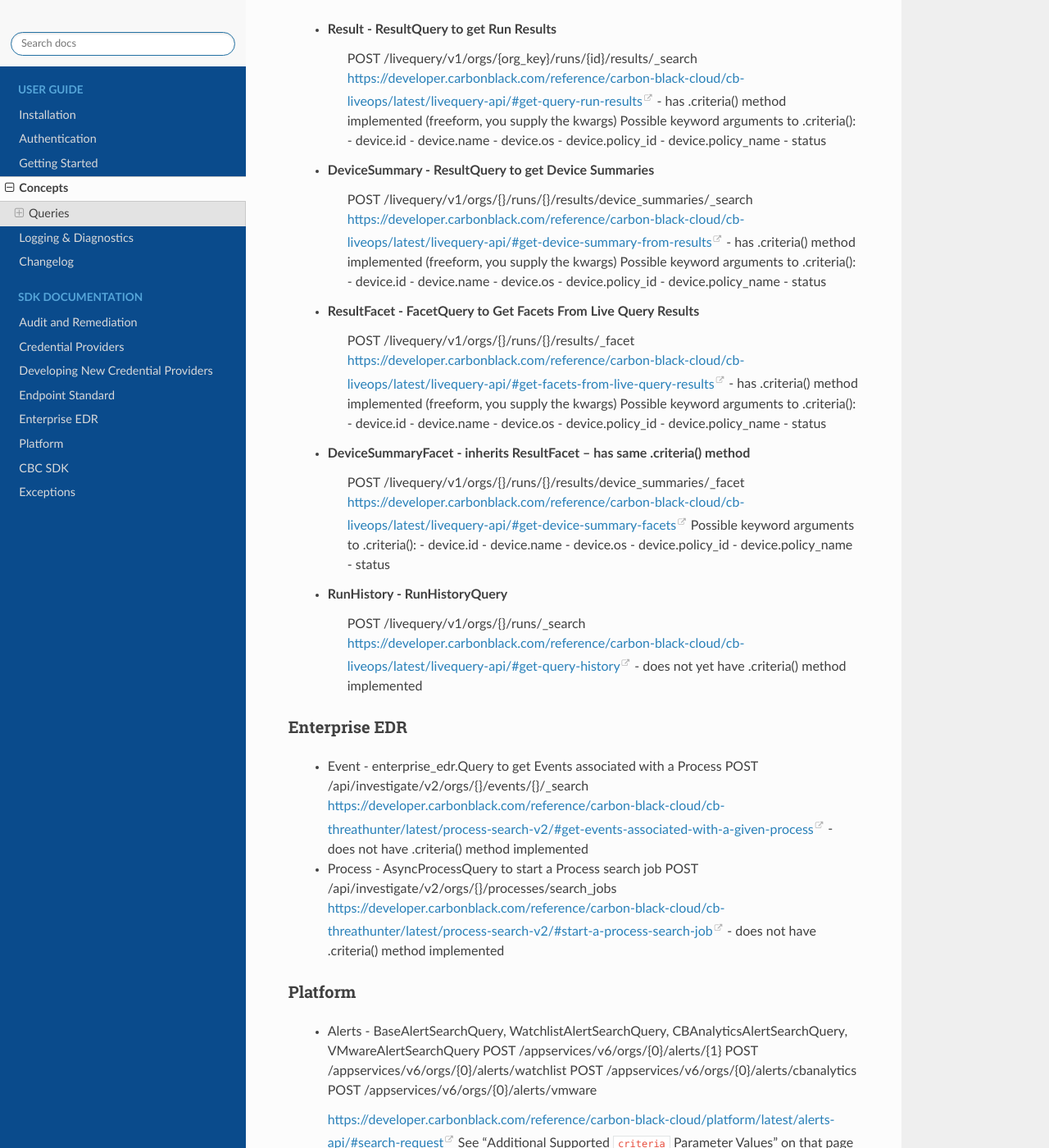
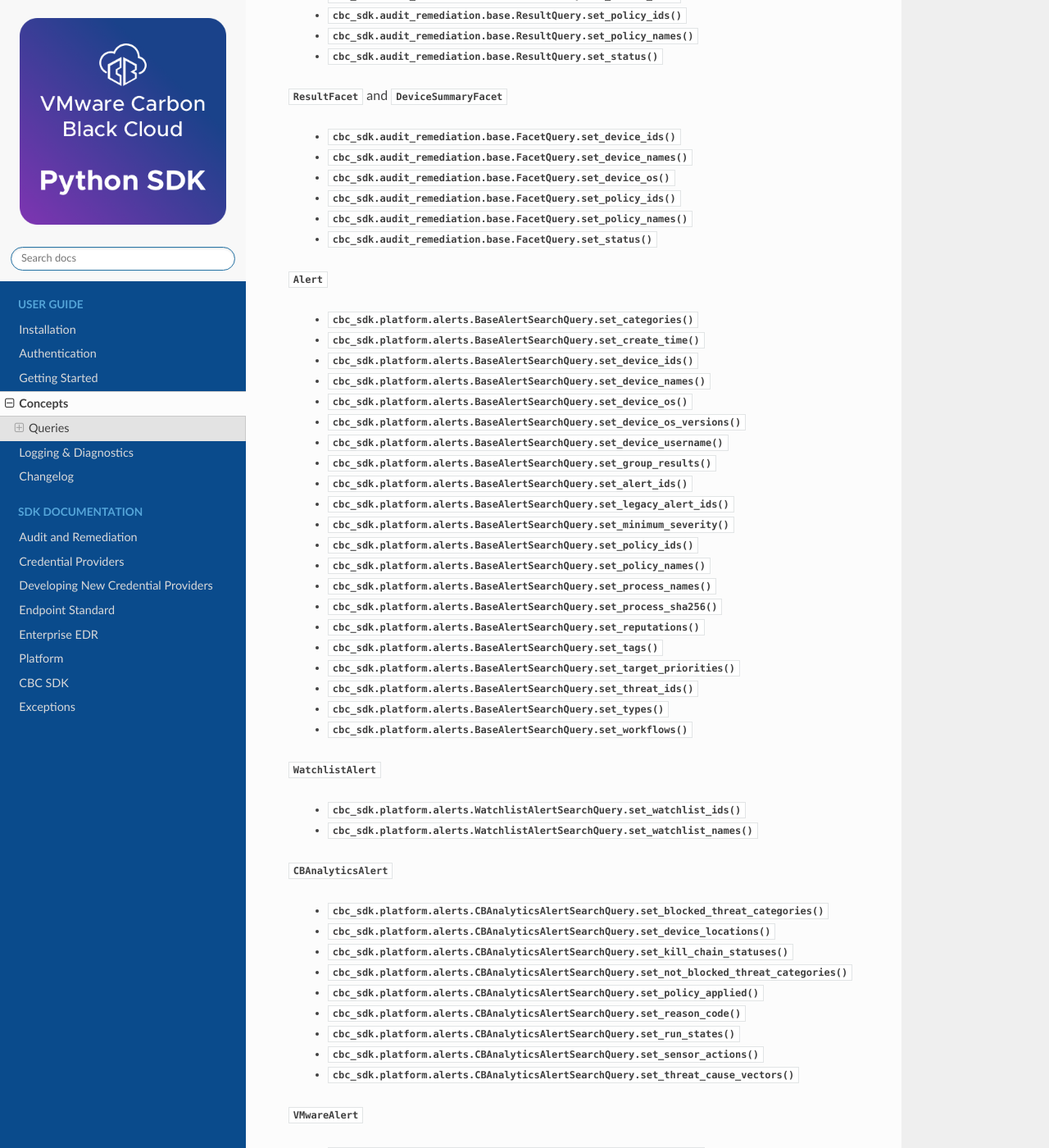
Before and after one commit to carbonblack/carbon-black-cloud-sdk-python, a Sphinx documentation site: the page built from docs/concepts.rst, in a window 1280 px wide and 1400 px high, scrolled down 3295 px. Shown: the whole window at 82% size. Built offline with Sphinx 7.4.7 and the Read the Docs theme 2.0.0, drawn with Linux system fonts in a browser that asks for light colours; some of the changed text lies outside the part shown.

Commit message:
Re-add modules that support criteria to concepts.rst

```diff
--- a/docs/concepts.rst
+++ b/docs/concepts.rst
@@ -158,97 +158,78 @@
 Modules with Support for Criteria
 """""""""""""""""""""""""""""""""
 
-:mod:`cbc_sdk.audit_remediation.base.RunQuery`
+:mod:`Run <cbc_sdk.audit_remediation.base.Run>`
   - :meth:`cbc_sdk.audit_remediation.base.RunQuery.device_ids`
   - :meth:`cbc_sdk.audit_remediation.base.RunQuery.device_types`
   - :meth:`cbc_sdk.audit_remediation.base.RunQuery.policy_id`
 
-:mod:`cbc_sdk.audit_remediation.base.ResultQuery`
-  - :meth:`cbc_sdk.audit_remediation.base.ResultQuery.criteria`
-    - See `Get Query Run Results <>`_
-    for supported criteria.
+:mod:`Result <cbc_sdk.audit_remediation.base.Result>` and :mod:`Device Summary <cbc_sdk.audit_remediation.base.DeviceSummary>`
+
+  - :meth:`cbc_sdk.audit_remediation.base.ResultQuery.set_device_ids`
+  - :meth:`cbc_sdk.audit_remediation.base.ResultQuery.set_device_names`
+  - :meth:`cbc_sdk.audit_remediation.base.ResultQuery.set_device_os`
+  - :meth:`cbc_sdk.audit_remediation.base.ResultQuery.set_policy_ids`
+  - :meth:`cbc_sdk.audit_remediation.base.ResultQuery.set_policy_names`
+  - :meth:`cbc_sdk.audit_remediation.base.ResultQuery.set_status`
+
+:mod:`ResultFacet <cbc_sdk.audit_remediation.base.ResultFacet>` and :mod:`DeviceSummaryFacet <cbc_sdk.audit_remediation.base.DeviceSummaryFacet>`
 
 
+  - :meth:`cbc_sdk.audit_remediation.base.FacetQuery.set_device_ids`
+  - :meth:`cbc_sdk.audit_remediation.base.FacetQuery.set_device_names`
+  - :meth:`cbc_sdk.audit_remediation.base.FacetQuery.set_device_os`
+  - :meth:`cbc_sdk.audit_remediation.base.FacetQuery.set_policy_ids`
+  - :meth:`cbc_sdk.audit_remediation.base.FacetQuery.set_policy_names`
+  - :meth:`cbc_sdk.audit_remediation.base.FacetQuery.set_status`
 
+:mod:`Alert <cbc_sdk.platform.alerts.BaseAlert>`
 
-Audit and Remediation
-^^^^^^^^^^^^^^^^^^^^^
-  - Result - ResultQuery to get Run Results
-      POST /livequery/v1/orgs/{org_key}/runs/{id}/results/_search
-      https://developer.carbonblack.com/reference/carbon-black-cloud/cb-liveops/latest/livequery-api/#get-query-run-results
-      - has .criteria() method implemented (freeform, you supply the kwargs)
-      Possible keyword arguments to .criteria():
-      - device.id
-      - device.name
-      - device.os
-      - device.policy_id
-      - device.policy_name
-      - status
+  - :meth:`cbc_sdk.platform.alerts.BaseAlertSearchQuery.set_categories`
+  - :meth:`cbc_sdk.platform.alerts.BaseAlertSearchQuery.set_create_time`
+  - :meth:`cbc_sdk.platform.alerts.BaseAlertSearchQuery.set_device_ids`
+  - :meth:`cbc_sdk.platform.alerts.BaseAlertSearchQuery.set_device_names`
+  - :meth:`cbc_sdk.platform.alerts.BaseAlertSearchQuery.set_device_os`
+  - :meth:`cbc_sdk.platform.alerts.BaseAlertSearchQuery.set_device_os_versions`
+  - :meth:`cbc_sdk.platform.alerts.BaseAlertSearchQuery.set_device_username`
+  - :meth:`cbc_sdk.platform.alerts.BaseAlertSearchQuery.set_group_results`
+  - :meth:`cbc_sdk.platform.alerts.BaseAlertSearchQuery.set_alert_ids`
+  - :meth:`cbc_sdk.platform.alerts.BaseAlertSearchQuery.set_legacy_alert_ids`
+  - :meth:`cbc_sdk.platform.alerts.BaseAlertSearchQuery.set_minimum_severity`
+  - :meth:`cbc_sdk.platform.alerts.BaseAlertSearchQuery.set_policy_ids`
+  - :meth:`cbc_sdk.platform.alerts.BaseAlertSearchQuery.set_policy_names`
+  - :meth:`cbc_sdk.platform.alerts.BaseAlertSearchQuery.set_process_names`
+  - :meth:`cbc_sdk.platform.alerts.BaseAlertSearchQuery.set_process_sha256`
+  - :meth:`cbc_sdk.platform.alerts.BaseAlertSearchQuery.set_reputations`
+  - :meth:`cbc_sdk.platform.alerts.BaseAlertSearchQuery.set_tags`
+  - :meth:`cbc_sdk.platform.alerts.BaseAlertSearchQuery.set_target_priorities`
+  - :meth:`cbc_sdk.platform.alerts.BaseAlertSearchQuery.set_threat_ids`
+  - :meth:`cbc_sdk.platform.alerts.BaseAlertSearchQuery.set_types`
+  - :meth:`cbc_sdk.platform.alerts.BaseAlertSearchQuery.set_workflows`
 
-  - DeviceSummary - ResultQuery to get Device Summaries
-      POST /livequery/v1/orgs/{}/runs/{}/results/device_summaries/_search
-      https://developer.carbonblack.com/reference/carbon-black-cloud/cb-liveops/latest/livequery-api/#get-device-summary-from-results
-      - has .criteria() method implemented (freeform, you supply the kwargs)
-      Possible keyword arguments to .criteria():
-      - device.id
-      - device.name
-      - device.os
-      - device.policy_id
-      - device.policy_name
-      - status
+:mod:`WatchlistAlert <cbc_sdk.platform.alerts.WatchlistAlert>`
 
-  - ResultFacet - FacetQuery to Get Facets From Live Query Results
-      POST /livequery/v1/orgs/{}/runs/{}/results/_facet
-      https://developer.carbonblack.com/reference/carbon-black-cloud/cb-liveops/latest/livequery-api/#get-facets-from-live-query-results
-      - has .criteria() method implemented (freeform, you supply the kwargs)
-      Possible keyword arguments to .criteria():
-      - device.id
-      - device.name
-      - device.os
-      - device.policy_id
-      - device.policy_name
-      - status
+  - :meth:`cbc_sdk.platform.alerts.WatchlistAlertSearchQuery.set_watchlist_ids`
+  - :meth:`cbc_sdk.platform.alerts.WatchlistAlertSearchQuery.set_watchlist_names`
 
-  - DeviceSummaryFacet - inherits ResultFacet -- has same .criteria() method
-      POST /livequery/v1/orgs/{}/runs/{}/results/device_summaries/_facet
-      https://developer.carbonblack.com/reference/carbon-black-cloud/cb-liveops/latest/livequery-api/#get-device-summary-facets
-      Possible keyword arguments to .criteria():
-      - device.id
-      - device.name
-      - device.os
-      - device.policy_id
-      - device.policy_name
-      - status
+:mod:`CBAnalyticsAlert <cbc_sdk.platform.alerts.CBAnalyticsAlert>`
 
-  - RunHistory - RunHistoryQuery
-      POST /livequery/v1/orgs/{}/runs/_search
-      https://developer.carbonblack.com/reference/carbon-black-cloud/cb-liveops/latest/livequery-api/#get-query-history
-      - does not yet have .criteria() method implemented
+  - :meth:`cbc_sdk.platform.alerts.CBAnalyticsAlertSearchQuery.set_blocked_threat_categories`
+  - :meth:`cbc_sdk.platform.alerts.CBAnalyticsAlertSearchQuery.set_device_locations`
+  - :meth:`cbc_sdk.platform.alerts.CBAnalyticsAlertSearchQuery.set_kill_chain_statuses`
+  - :meth:`cbc_sdk.platform.alerts.CBAnalyticsAlertSearchQuery.set_not_blocked_threat_categories`
+  - :meth:`cbc_sdk.platform.alerts.CBAnalyticsAlertSearchQuery.set_policy_applied`
+  - :meth:`cbc_sdk.platform.alerts.CBAnalyticsAlertSearchQuery.set_reason_code`
+  - :meth:`cbc_sdk.platform.alerts.CBAnalyticsAlertSearchQuery.set_run_states`
+  - :meth:`cbc_sdk.platform.alerts.CBAnalyticsAlertSearchQuery.set_sensor_actions`
+  - :meth:`cbc_sdk.platform.alerts.CBAnalyticsAlertSearchQuery.set_threat_cause_vectors`
 
-Enterprise EDR
-^^^^^^^^^^^^^^
+:mod:`VMwareAlert <cbc_sdk.platform.alerts.VMwareAlert>`
 
-  - Event - enterprise_edr.Query to get Events associated with a Process
-    POST /api/investigate/v2/orgs/{}/events/{}/_search
-    https://developer.carbonblack.com/reference/carbon-black-cloud/cb-threathunter/latest/process-search-v2/#get-events-associated-with-a-given-process
-    - does not have .criteria() method implemented
+  - :meth:`cbc_sdk.platform.alerts.VMwareAlertSearchQuery.set_group_ids`
 
-  - Process - AsyncProcessQuery to start a Process search job
-    POST /api/investigate/v2/orgs/{}/processes/search_jobs
-    https://developer.carbonblack.com/reference/carbon-black-cloud/cb-threathunter/latest/process-search-v2/#start-a-process-search-job
-    - does not have .criteria() method implemented
+Modules not yet Supported for Criteria
+""""""""""""""""""""""""""""""""""""""
 
-Platform
-^^^^^^^^
-
-  - Alerts - BaseAlertSearchQuery, WatchlistAlertSearchQuery, CBAnalyticsAlertSearchQuery, VMwareAlertSearchQuery
-    POST /appservices/v6/orgs/{0}/alerts/{1}
-    POST /appservices/v6/orgs/{0}/alerts/watchlist
-    POST /appservices/v6/orgs/{0}/alerts/cbanalytics
-    POST /appservices/v6/orgs/{0}/alerts/vmware
-
-    https://developer.carbonblack.com/reference/carbon-black-cloud/platform/latest/alerts-api/#search-request
-    See "Additional Supported ``criteria`` Parameter Values" on that page for accepted criteria
-    of each type of Alert.
-
-    - have methods for each possible criteria
+:mod:`RunHistory <cbc_sdk.audit_remediation.base.RunHistory>`
+:mod:`Event <cbc_sdk.enterprise_edr.base.Event>`
+:mod:`Process <cbc_sdk.enterprise_edr.base.Process>`
--- a/docs/conf.py
+++ b/docs/conf.py
@@ -74,7 +74,7 @@
 
 # The name of an image file (relative to this directory) to place at the top
 # of the sidebar.
-html_logo = "_static/Cb-Python-API.png"
+html_logo = "_static/cbc-sdk-thumbnail.png"
 
 # Output file base name for HTML help builder.
 htmlhelp_basename = 'CarbonBlackAPI-PythonBindingsdoc'
--- a/docs/index.rst
+++ b/docs/index.rst
@@ -5,6 +5,9 @@
 
 CBC SDK: Carbon Black Cloud SDK for Python
 ==========================================
+
+In Alpha Development
+--------------------
 
 Release v\ |release|.
 
```
